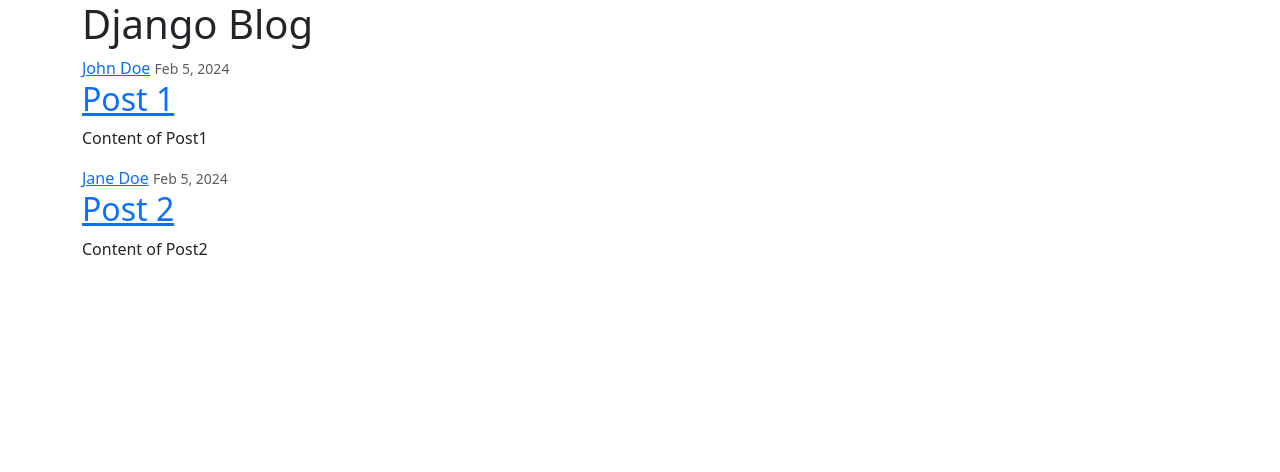
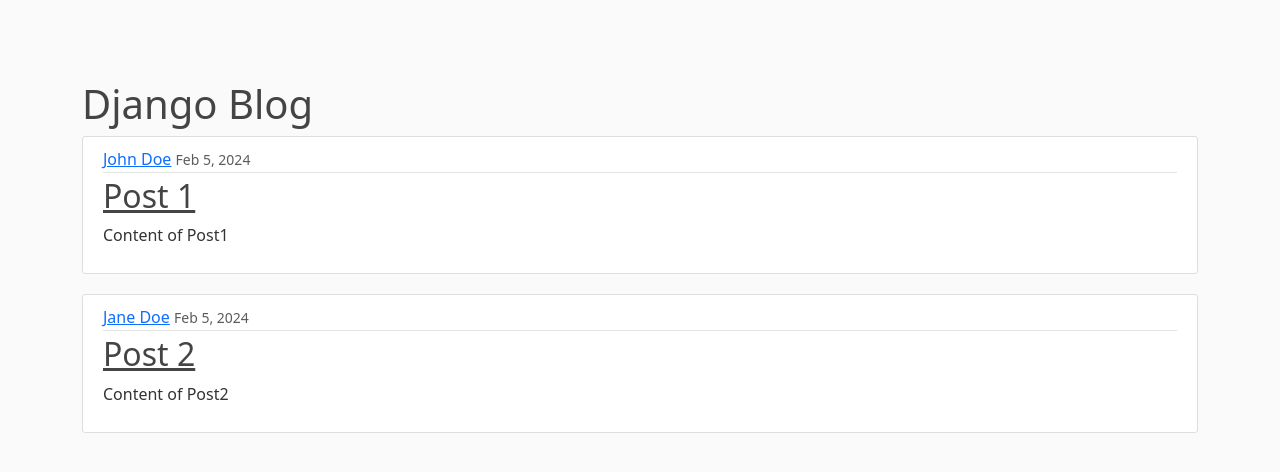
Before and after one commit to mg4603/python-projects, a Django app: page / in a window 1280 px wide. Shown: the top 472 px of the page. Run offline with Django 4.2, Linux system fonts and the light colour scheme; parts of the project's set-up code (start-up, migrations or seed data) failed here and were passed over.

Commit message:
Add main.css to blog in django blog

```diff
--- /dev/null
+++ b/django_blog/blog/static/blog/main.css
@@ -0,0 +1,84 @@
+body {
+    background: #fafafa;
+    color: #333333;
+    margin-top: 5rem;
+  }
+
+  h1, h2, h3, h4, h5, h6 {
+    color: #444444;
+  }
+
+  ul {
+    margin: 0;
+  }
+
+  .bg-steel {
+    background-color: #5f788a;
+  }
+
+  .site-header .navbar-nav .nav-link {
+    color: #cbd5db;
+  }
+
+  .site-header .navbar-nav .nav-link:hover {
+    color: #ffffff;
+  }
+
+  .site-header .navbar-nav .nav-link.active {
+    font-weight: 500;
+  }
+
+  .content-section {
+    background: #ffffff;
+    padding: 10px 20px;
+    border: 1px solid #dddddd;
+    border-radius: 3px;
+    margin-bottom: 20px;
+  }
+
+  .article-title {
+    color: #444444;
+  }
+
+  a.article-title:hover {
+    color: #428bca;
+    text-decoration: none;
+  }
+
+  .article-content {
+    white-space: pre-line;
+  }
+
+  .article-img {
+    height: 65px;
+    width: 65px;
+    margin-right: 16px;
+  }
+
+  .article-metadata {
+    padding-bottom: 1px;
+    margin-bottom: 4px;
+    border-bottom: 1px solid #e3e3e3
+  }
+
+  .article-metadata a:hover {
+    color: #333;
+    text-decoration: none;
+  }
+
+  .article-svg {
+    width: 25px;
+    height: 25px;
+    vertical-align: middle;
+  }
+
+  .account-img {
+    height: 125px;
+    width: 125px;
+    margin-right: 20px;
+    margin-bottom: 16px;
+  }
+
+  .account-heading {
+    font-size: 2.5rem;
+  }
--- a/django_blog/blog/templates/blog/base.html
+++ b/django_blog/blog/templates/blog/base.html
@@ -1,3 +1,4 @@
+{% load static %}
 <!DOCTYPE html>
 <html lang="en">
 <head>
@@ -5,6 +6,7 @@
     <meta name="viewport" content="width=device-width, initial-scale=1.0">
     <link href="https://cdn.jsdelivr.net/npm/bootstrap@5.3.2/dist/css/bootstrap.min.css" rel="stylesheet" integrity="sha384-T3c6CoIi6uLrA9TneNEoa7RxnatzjcDSCmG1MXxSR1GAsXEV/Dwwykc2MPK8M2HN" crossorigin="anonymous">
 
+    <link rel="stylesheet" href="{% static 'blog/main.css' %}">
     {% if title %}
         <title>Django Blog - {{ title }}</title>
     {% else %}
```
